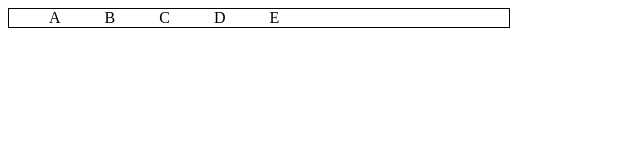
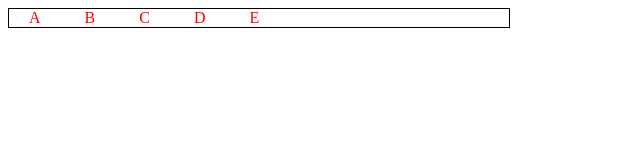
Before and after one commit to MimiShuma/nesting_in_sass_simple_example, a plain HTML site: page index.html in a window 1280 px wide. Shown: the full height of the page, 0-640 px from the left. Drawn offline with Linux system fonts and the light colour scheme.

```diff
--- a/index.html
+++ b/index.html
@@ -11,11 +11,11 @@
 <body>
     <nav>
         <ul>
-            <li><a href="#"></a>A</li>
-            <li><a href="#"></a>B</li>
-            <li><a href="#"></a>C</li>
-            <li><a href="#"></a>D</li>
-            <li><a href="#"></a>E</li>
+            <li><a href="#">A</a></li>
+            <li><a href="#">B</a></li>
+            <li><a href="#">C</a></li>
+            <li><a href="#">D</a></li>
+            <li><a href="#">E</a></li>
         </ul>
     </nav>
 </body>
```
